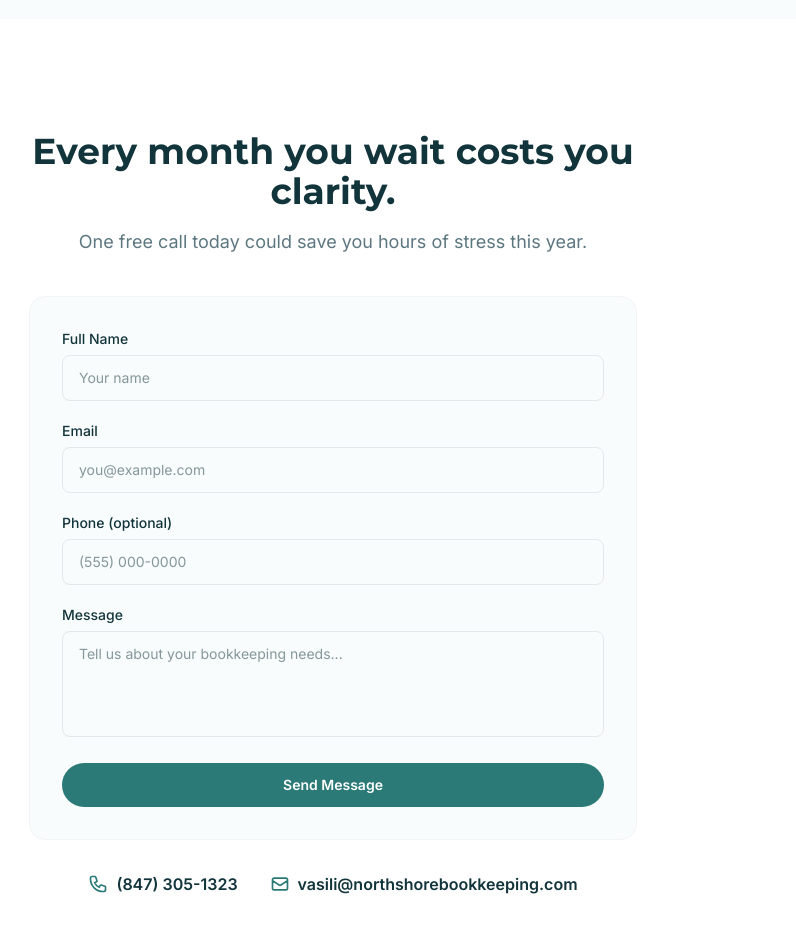
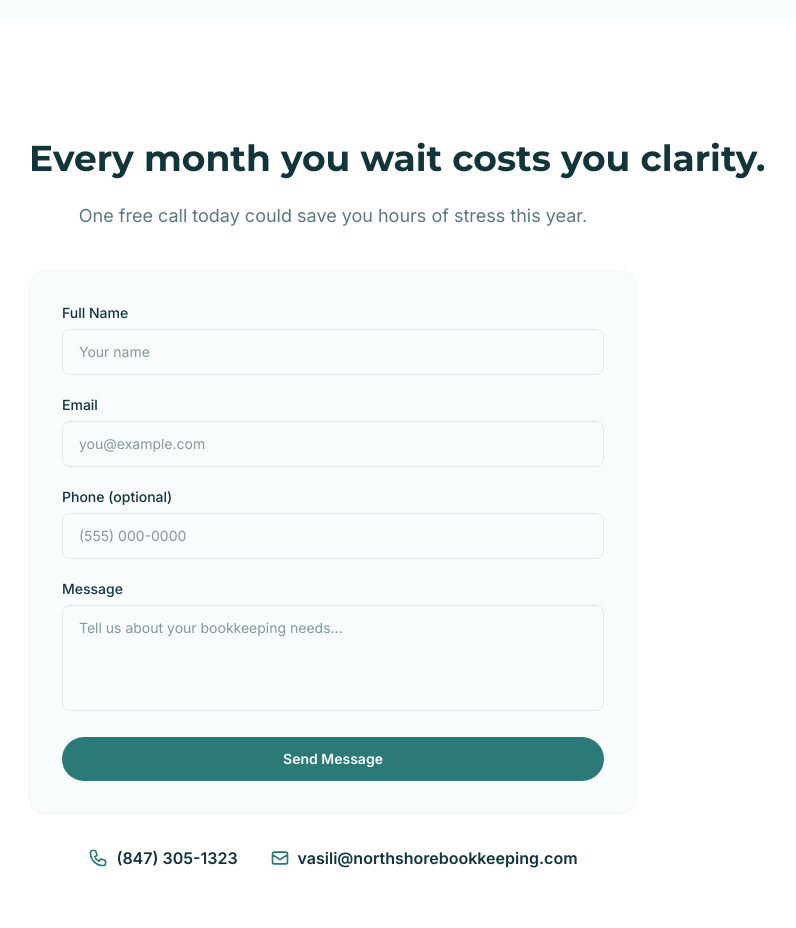
Before and after one commit to ch444444/Bookeeping, a Next.js app: page / in a window 1280 px wide. Shown: the part 4280-5208 px from the top of the page, without its empty margins (307-1103 px from the left). Built offline with nearby package versions, Linux system fonts and the light colour scheme.

Commit message:
Keep contact heading on one line with fluid font size

```diff
--- a/src/app/page.tsx
+++ b/src/app/page.tsx
@@ -519,7 +519,10 @@ export default function Home() {
       {/* Contact Section */}
       <SectionWrapper className="py-20 lg:py-28 bg-white">
         <div className="max-w-2xl mx-auto px-4 sm:px-6 lg:px-8 text-center">
-          <h2 className="text-3xl sm:text-4xl font-bold text-text-dark mb-4 font-[family-name:var(--font-heading)]">
+          <h2
+            className="whitespace-nowrap font-bold text-text-dark mb-4 font-[family-name:var(--font-heading)]"
+            style={{ fontSize: "clamp(0.9rem, 4.6vw, 2.25rem)" }}
+          >
             Every month you wait costs you clarity.
           </h2>
           <p className="text-lg text-text-muted leading-relaxed mb-10">
```
